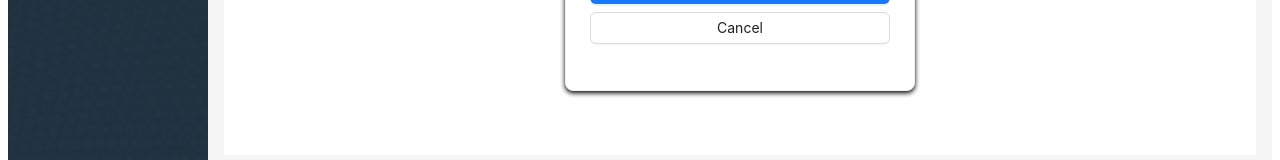
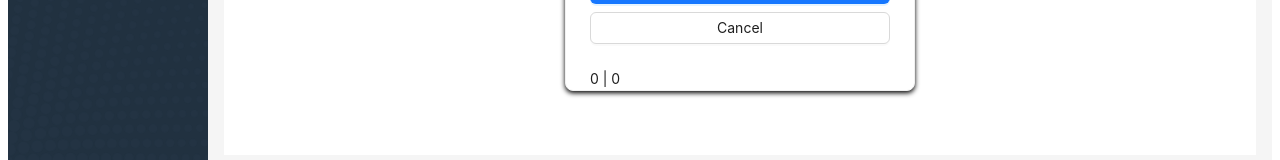
Before and after one commit to tarathep/otaku-shoppu-stock-fe, a Vue app: page /register in a window 1280 px wide. Shown: the part 629-789 px from the top of the page. Built offline with nearby package versions, Linux system fonts and the light colour scheme.

Commit message:
34  pinia register page share value

```diff
--- a/src/views/Register.vue
+++ b/src/views/Register.vue
@@ -54,6 +54,9 @@
           </a-space>
         </a-form-item>
       </a-form>
+      <span @click="counterV1Store.increment"
+        >{{ counterV1Store.count }} | {{ counterV1Store.doubleCount }}</span
+      >
     </a-card>
   </div>
 </template>
@@ -63,6 +66,7 @@ import { UserOutlined, LockOutlined } from "@ant-design/icons-vue";
 import { reactive } from "vue";
 import type { User } from "@/models/user.model";
 import { Rule } from "ant-design-vue/lib/form";
+import { useCounterV1Store } from "@/store/useCounterV1Store";
 
 export default {
   components: {
@@ -71,6 +75,8 @@ export default {
   },
   name: "Register",
   setup() {
+    const counterV1Store = useCounterV1Store();
+
     const formState = reactive<User>({
       username: "",
       password: "",
@@ -124,6 +130,7 @@ export default {
       handleReset,
       handleFinishFailed,
       rules,
+      counterV1Store,
     };
   },
 };
```
